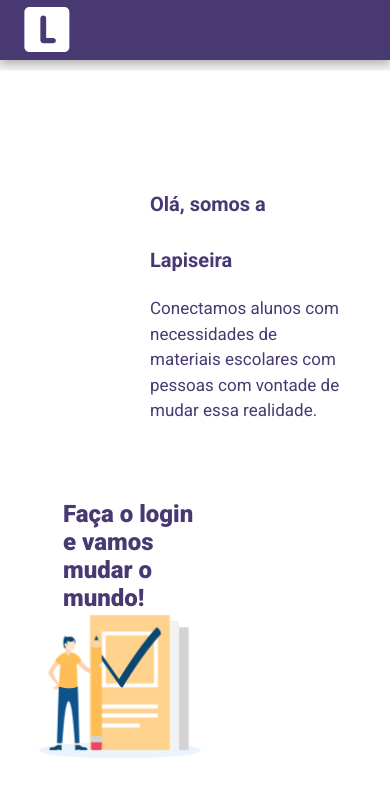
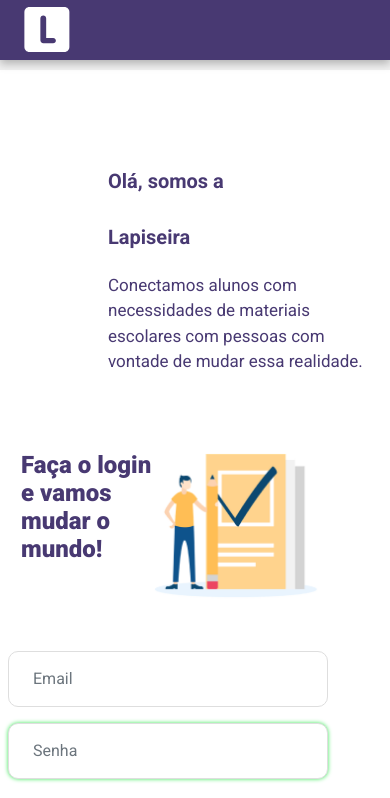
Before and after one commit to enzocsantos18/squad28, a React (Create React App) app in the folder frontend/: page /login in a window 390 px wide. Shown: the top 798 px of the page. Built offline with nearby package versions, Linux system fonts and the light colour scheme.

Commit message:
Alterações no css e favicon

```diff
--- a/frontend/public/index.html
+++ b/frontend/public/index.html
@@ -2,7 +2,8 @@
 <html lang="en">
   <head>
     <meta charset="utf-8" />
-    <link rel="icon" href="%PUBLIC_URL%/favicon.ico" />
+    <link rel="icon" type="image/png" href="%PUBLIC_URL%/favicon.png">
+
     <meta name="viewport" content="width=device-width, initial-scale=1" />
     <meta name="theme-color" content="#000000" />
     <meta
--- a/frontend/src/pages/CriacaoLista/style.css
+++ b/frontend/src/pages/CriacaoLista/style.css
@@ -1,6 +1,7 @@
 .lista{
   display: flex;
   flex-wrap: wrap;
+  justify-content: center;
 
 }
 
--- a/frontend/src/styles/index.css
+++ b/frontend/src/styles/index.css
@@ -158,3 +158,9 @@ h1,h2,h3,h4,h5,h6{
 .listagem a{
   text-decoration: none !important;
 }
+
+@media only screen and (max-width: 400px) {
+  .container {
+    padding: 8px;
+  }
+}
```
Also changed, not shown: frontend/public/favicon.png (added).
